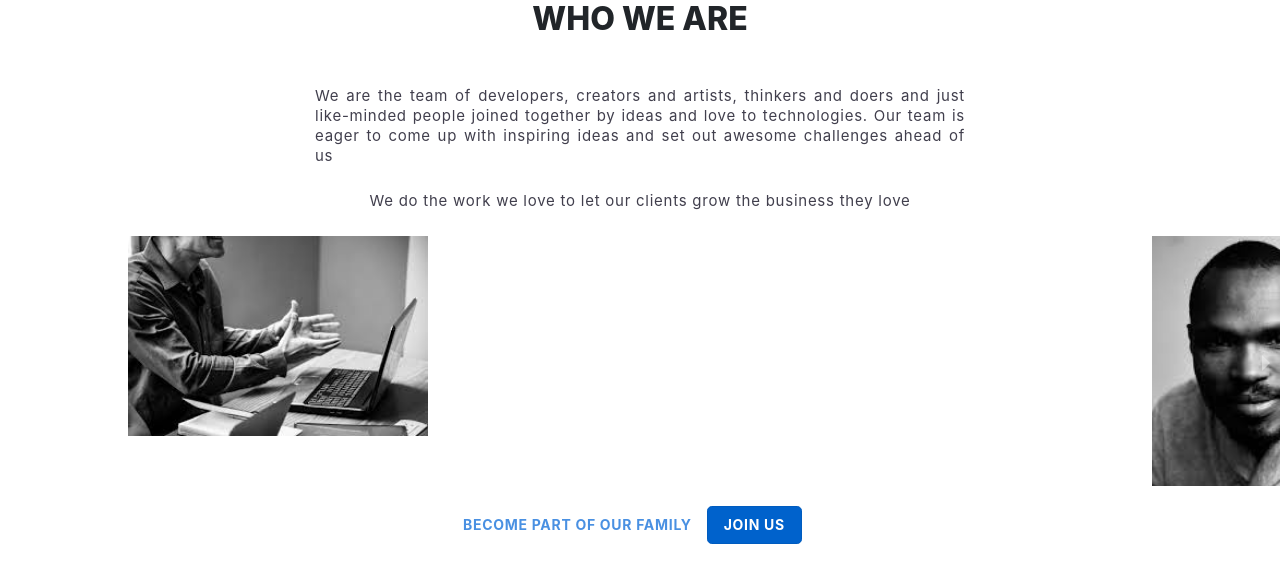
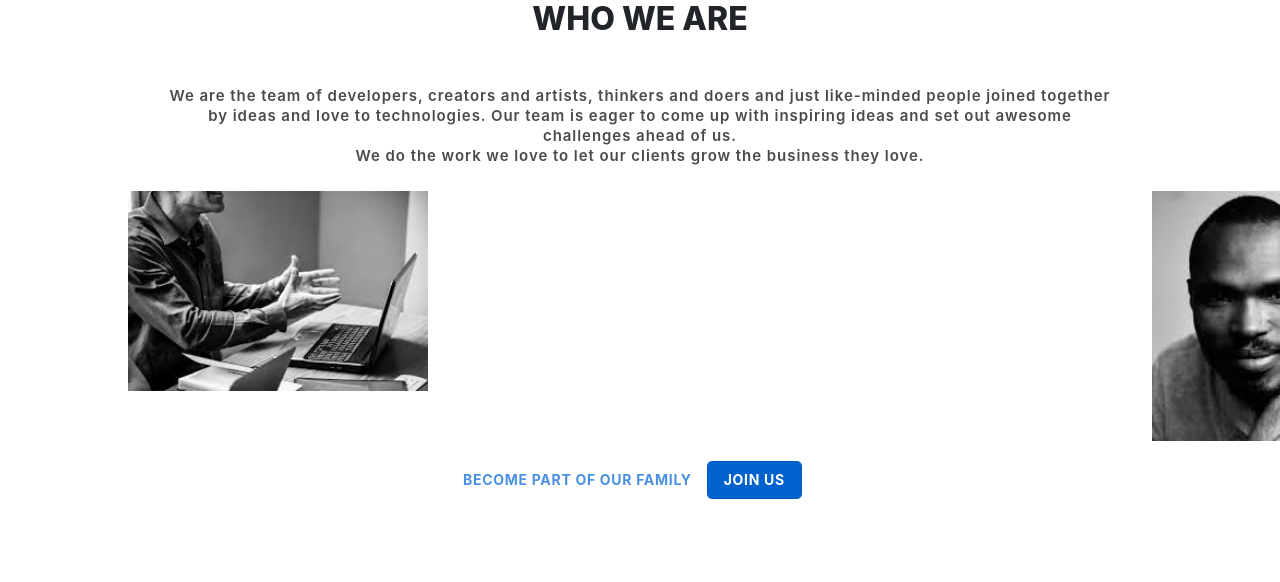
Before and after one commit to Bibash-24/globalDigi, a Next.js app: page /layout/pages/aboutUs in a window 1280 px wide. Shown: the top 582 px of the page. Built offline with nearby package versions, Linux system fonts and the light colour scheme.

Commit message:
info changes

```diff
--- a/pages/layout/pages/aboutUs.js
+++ b/pages/layout/pages/aboutUs.js
@@ -12,14 +12,12 @@ export default class AboutUs extends Component {
                     <div className={`mb-5 ${AboutUsStyle.aboutUsTitle}`}>
                         <h2>Who we are</h2>
                     </div>
-                    <div className={AboutUsStyle.aboutUsContent}>
-                        <p>
-                            We are the team of developers, creators and artists, thinkers and doers and just like-minded people joined together by ideas and love to technologies. Our team is eager to come up with inspiring ideas and set out awesome challenges ahead of us
-                    </p>
-                        <p>
-                            We do the work we love to let our clients grow the business they love
-                    </p>
-                    </div>
+                        <p className={AboutUsStyle.aboutUsContent}>
+                            We are the team of developers, creators and artists, thinkers and doers and just like-minded people joined together by ideas and love to technologies. Our team is eager to come up with inspiring ideas and set out awesome challenges ahead of us.
+                        {/* </p>
+                        <p className={AboutUsStyle.aboutUsContent}> */}<br/>
+                            We do the work we love to let our clients grow the business they love.
+                        </p>
 
                     <Carousel autoPlay infiniteLoop showThumbs={false} showIndicators={false} showStatus={false} centerMode height="280px">
                         <div className={AboutUsStyle.aboutUsImg}>
--- a/pages/layout/pages/services.js
+++ b/pages/layout/pages/services.js
@@ -16,7 +16,7 @@ export default class Services extends Component {
         return (
             <section className={`w-100 gd-services-overview ${serviceStyles.serviceBlock}`}>
                 <div>
-                    <div className={serviceStyles.serviceTitle}>
+                    <div className={serviceStyles.serviceTitle} data-aos="zoom-in">
                         <h2>Services</h2>
                     </div>
                     <div className='serviceSlider-carousel'>
--- a/styles/aboutUs.module.css
+++ b/styles/aboutUs.module.css
@@ -5,19 +5,15 @@
 	text-align: center;
 	margin-bottom: 80px;
 }
-.aboutUsContent p{
-    max-width: 650px;
+.aboutUsContent {
+    max-width: 950px;
     width: 100%;
-    color: #413f4d;
     font-size: 15px;
-    font-weight: 400;
+    font-weight: 600;
     line-height: 20px;
-    letter-spacing: .75px;
+    letter-spacing: .95px;
     margin: 0 auto 25px;
-    display: flex;
-    align-items: center;
-    text-align: justify;
-    justify-content: center;
+    text-align: center;
 }
 .aboutUsImg {
     width: 100%;
--- a/styles/services.module.css
+++ b/styles/services.module.css
@@ -6,6 +6,9 @@
     background-image: url('../public/img/building-bg.jpg');
     padding-top: 60px;
     padding-bottom: 40px;
+}
+.serviceName {
+    text-transform: uppercase;
 }
 .gdCard {
     margin-bottom: 4rem;
```
Also changed, not shown: pages/layout/pages/Work_Approach.js (+5 -5 lines), pages/layout/pages/client.js (+0 -27 lines), pages/layout/pages/info.js (+9 -70 lines), styles/info.module.css (+10 -0 lines), public/img/process.svg (added).
